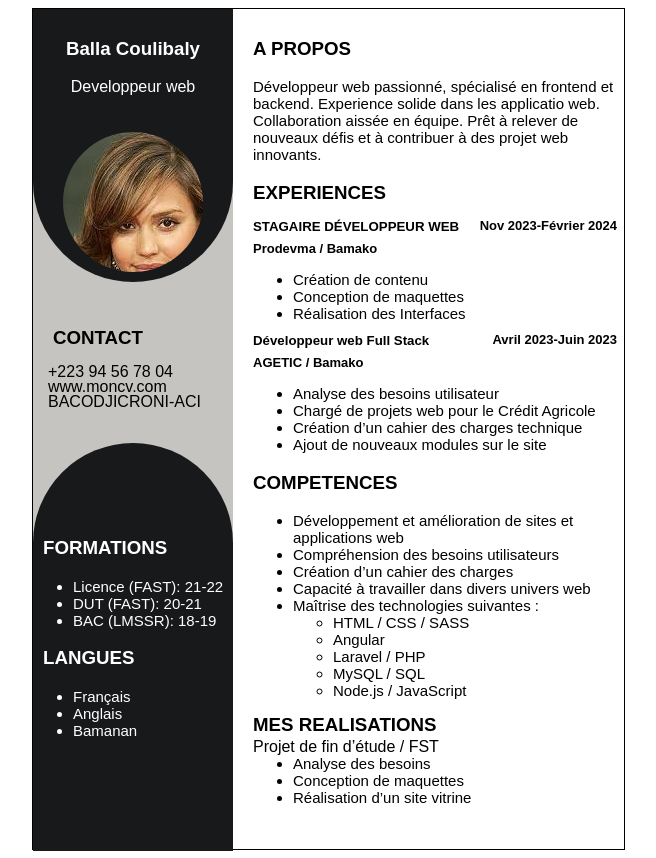
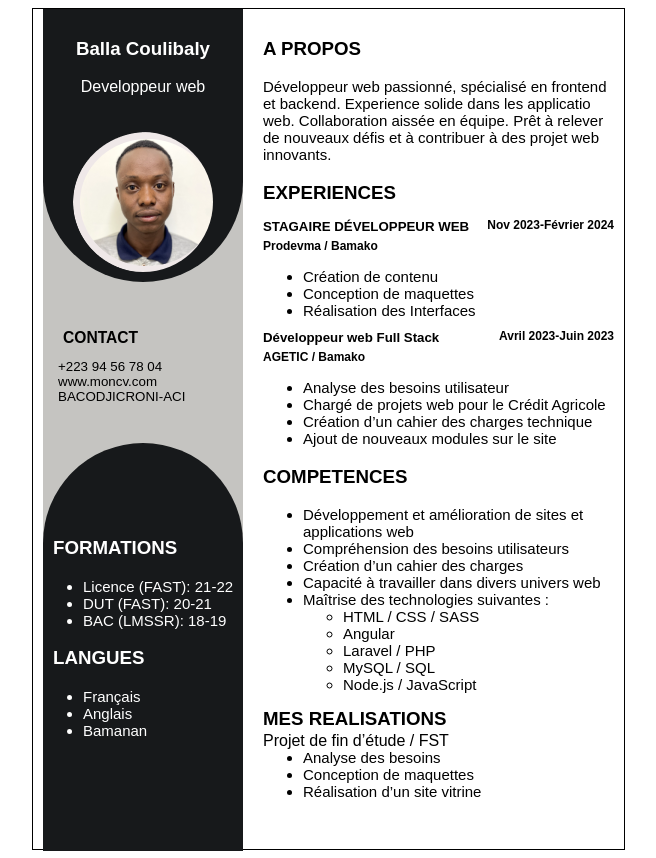
Before and after one commit to Harouna-Ness/projetCV, a plain HTML site: page index.html in a window 1280 px wide. Shown: the whole page, without its empty margins (187-843 px from the left). Drawn offline with Linux system fonts and the light colour scheme.

Commit message:
seconde commit

```diff
--- a/index.html
+++ b/index.html
@@ -18,7 +18,7 @@
                     </div>
 
                     <div class="image">
-                        <img src="images.jpg" alt="image de profil">
+                        <img src="photo.png" alt="image de profil">
                     </div>
                 </div>
 
--- a/style.css
+++ b/style.css
@@ -33,6 +33,7 @@ body{
     display: grid;
     align-content: space-between;
     margin-right: 20px;
+    margin-left: 10px;
 }
 
 .profil{
@@ -79,6 +80,10 @@ section ul{
     font-size: 15px;
 }
 
+.contact{
+    font-size: smaller;
+}
+
 .contact p{
     line-height: 10px;
     margin: 5px 0px 0px 5px;
@@ -90,6 +95,7 @@ section ul{
 
 main{
     padding-top: 10px;
+    margin-right: 10px;
 }
 
 .Apropos p{
@@ -98,7 +104,6 @@ main{
 
 .flex{
     display: flex;
-    padding-right: 7px;
     justify-content: space-between;
 }
 
@@ -115,7 +120,7 @@ main{
 }
 
 .Experiences p{
-    font-size: small;
+    font-size: 12px;
     font-weight: 600;
     margin-block-start: -5px;
 }
@@ -129,3 +134,14 @@ main{
     margin-block-start: 10px;
     margin-block-end: -1em;
 }
+
+/* @media screen and (max-width: 300px) {
+    body{
+        background-color: aqua;
+    }
+
+    .monCV{
+        width: 300PX;
+        background-color: #17191B;
+    }
+} */
```
Also changed, not shown: images.jpg (deleted), photo.png (added).
